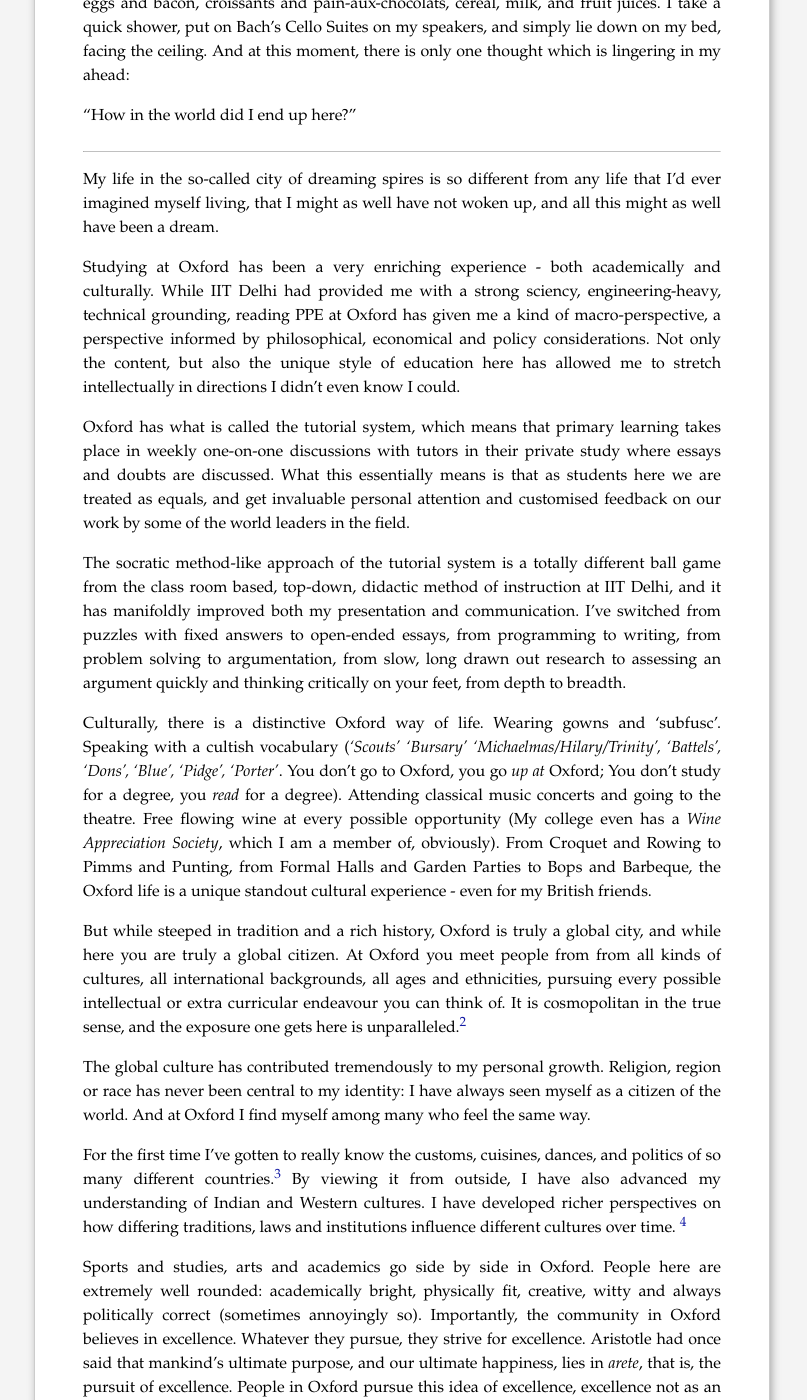
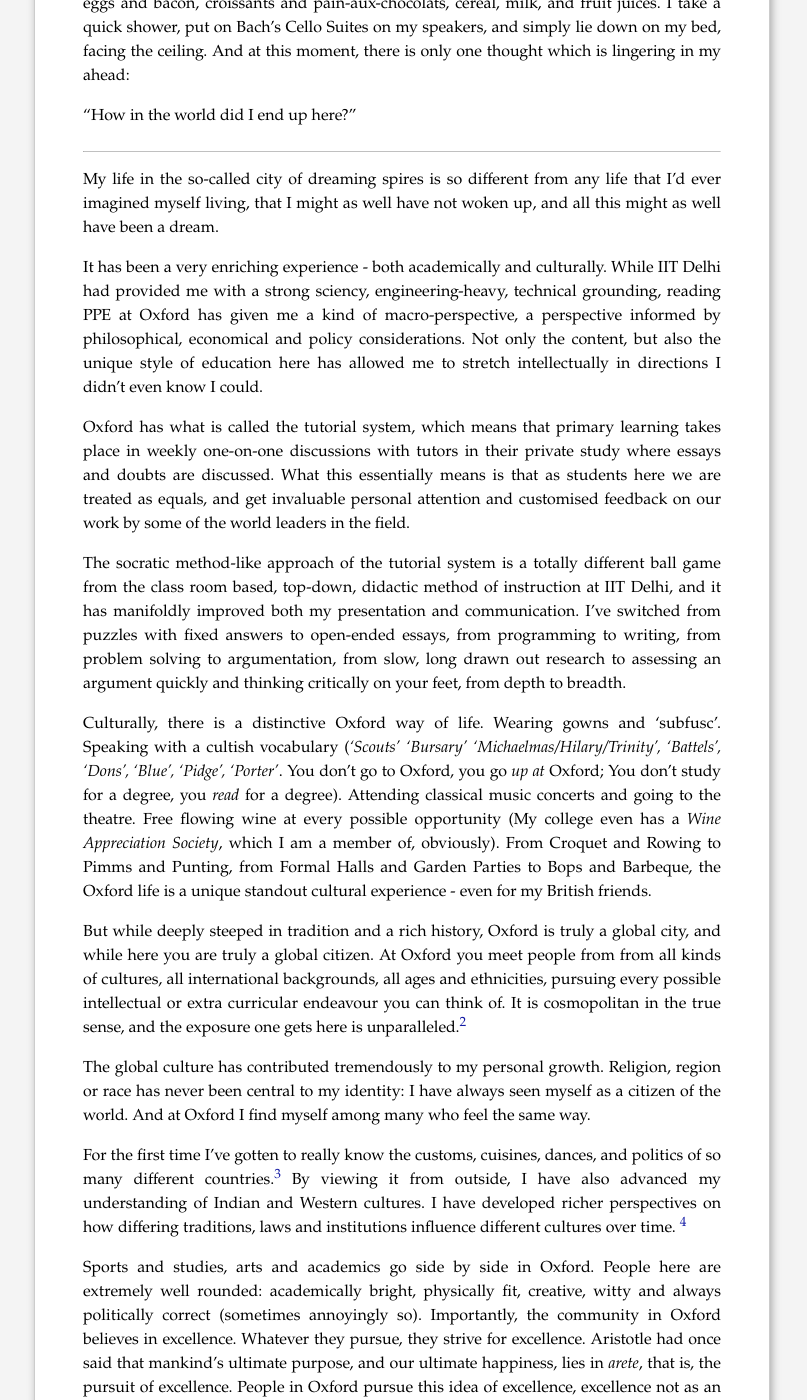
Before and after one commit to piyushahuja/piyushahuja.github.io, a Jekyll site: the page built from _posts/2015-08-23-oxford.md, in a window 1280 px wide and 1400 px high, scrolled down 623 px. Shown: the whole window, without its empty margins (238-1045 px from the left). Built offline with Jekyll 4.4.1, drawn with Linux system fonts in a browser that asks for light colours; comment, search, counter and statistics services are not loaded; some of the changed text lies outside the part shown.

```diff
--- a/_posts/2015-08-23-oxford.md
+++ b/_posts/2015-08-23-oxford.md
@@ -28,7 +28,7 @@
 
 My life in the so-called city of dreaming spires is so different from any life that I'd ever imagined myself living, that I might as well have not woken up, and all this might as well have been a dream.
 
-Studying at Oxford has been a very enriching experience - both academically and culturally. While IIT Delhi had provided me with a strong sciency, engineering-heavy, technical grounding, reading PPE at Oxford has given me a kind of macro-perspective, a perspective informed by philosophical, economical and policy considerations.  Not only the content, but also the unique style of education here has allowed me to stretch intellectually in directions I didn't even know I could.
+It has been a very enriching experience - both academically and culturally. While IIT Delhi had provided me with a strong sciency, engineering-heavy, technical grounding, reading PPE at Oxford has given me a kind of macro-perspective, a perspective informed by philosophical, economical and policy considerations.  Not only the content, but also the unique style of education here has allowed me to stretch intellectually in directions I didn't even know I could.
 
 Oxford has what is called the tutorial system, which means that primary learning takes place in weekly one-on-one discussions with tutors in their private study where essays and doubts are discussed. What this essentially means is that as students here we are treated as equals, and get invaluable personal attention and customised feedback on our work by some of the world leaders in the field.
 
@@ -36,7 +36,7 @@
 
 Culturally, there is a distinctive Oxford way of life. Wearing gowns and ‘subfusc’. Speaking with a cultish vocabulary (*‘Scouts’ ‘Bursary’ ‘Michaelmas/Hilary/Trinity’, ‘Battels’, ‘Dons’, ‘Blue’, ‘Pidge’, ‘Porter’*. You don't go to Oxford, you go *up at* Oxford; You don't study for a degree, you *read* for a degree). Attending classical music concerts and going to the theatre.  Free flowing wine at every possible opportunity (My college even has a *Wine Appreciation Society*, which I am a member of, obviously). From Croquet and Rowing to Pimms and Punting, from Formal Halls and Garden Parties to Bops and Barbeque, the Oxford life is a unique standout cultural experience - even for my British friends.
 
-But while steeped in tradition and a rich history, Oxford is truly a global city, and while here you are truly a global citizen. At Oxford you meet people from from all kinds of cultures, all international backgrounds, all ages and ethnicities, pursuing every possible intellectual or extra curricular endeavour you can think of. It is cosmopolitan in the true sense, and the exposure one gets here is unparalleled.[^friends]
+But while deeply steeped in tradition and a rich history, Oxford is truly a global city, and while here you are truly a global citizen. At Oxford you meet people from from all kinds of cultures, all international backgrounds, all ages and ethnicities, pursuing every possible intellectual or extra curricular endeavour you can think of. It is cosmopolitan in the true sense, and the exposure one gets here is unparalleled.[^friends]
 
 [^friends]: I now have good friends from all over the world. Lebanon, Palestine, Puerto Rico, Germany, England, Kenya, Mexico, Singapore, USA, Slovakia, France, Canada, Scotland, Russia, Switzerland, Thailand and Denmark. Probably a couple dozen more if I were to include mere acquaintances.
 
```
Also changed, not shown: other parts of _posts/2015-08-23-oxford.md (+2 -2 lines).
